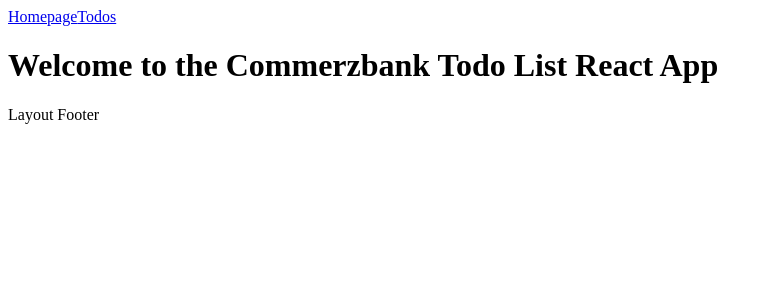
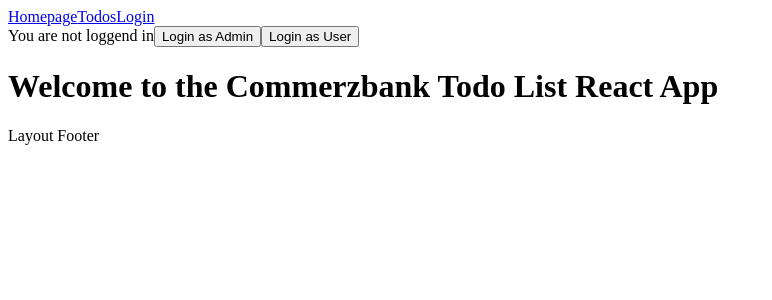
Before and after one commit to moncapitaine/learn-react, a React (Vite) app in the folder my-react-app/: page /login in a window 1280 px wide. Shown: the top 300 px of the page, without its empty margins (0-772 px from the left). Built offline with nearby package versions, Linux system fonts and the light colour scheme.

Commit message:
login page

```diff
--- a/my-react-app/src/App.tsx
+++ b/my-react-app/src/App.tsx
@@ -2,6 +2,7 @@
 import { BrowserRouter, Route, Routes } from "react-router-dom"
 import { MyLayout } from "./MyLayout"
 import { HomePage } from "./pages/HomePage"
+import { LoginPage } from "./pages/LoginPage"
 import { TodoPage } from "./pages/TodoPage"
 
 
@@ -11,6 +12,7 @@
       <Routes>
         <Route path="/" element={<HomePage />} />
         <Route path="/todos" element={<TodoPage />} />
+        <Route path="/login" element={<LoginPage />} />
       </Routes>
       <h1>Welcome to the Commerzbank Todo List React App</h1>
     </MyLayout>
--- a/my-react-app/src/MyLayout.tsx
+++ b/my-react-app/src/MyLayout.tsx
@@ -12,6 +12,7 @@
       <header>
         <Link to="/">Homepage</Link>
         <Link to="/todos">Todos</Link>
+        <Link to="/login">Login</Link>
       </header>
       <main>
         {children}
--- /dev/null
+++ b/my-react-app/src/pages/LoginPage.tsx
@@ -0,0 +1,15 @@
+import { useState } from "react"
+
+export type UserRole = 'admin' | 'user' | undefined
+
+export const LoginPage = () => {
+  const [userRole, setUserRole] = useState<UserRole>()
+  return (
+    <div>
+      {userRole ? (<span>You are currently logged in {userRole}</span>) : (<span>You are not loggend in</span>)}
+      <button onClick={() => setUserRole('admin')}>Login as Admin</button>
+      <button onClick={() => setUserRole('user')}>Login as User</button>
+      {userRole && (<button onClick={() => setUserRole(undefined)}>Logout</button>)}
+    </div>
+  )
+}
```
